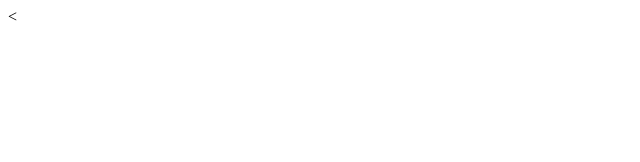
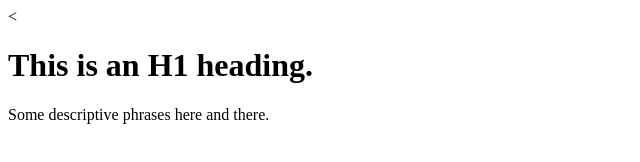
Before and after one commit to EtoeDerick/crap-portfolio, a plain HTML site: page index.html in a window 1280 px wide. Shown: the whole page, without its empty margins (0-640 px from the left). Drawn offline with Linux system fonts and the light colour scheme.

Commit message:
h1 heading and description added

```diff
--- a/index.html
+++ b/index.html
@@ -6,6 +6,7 @@
     <title></title>
   </head>
   <body>
-
+      <h1>This is an H1 heading.</h1>
+      <p>Some descriptive phrases here and there.</p>
   </body>
 </html>
```
